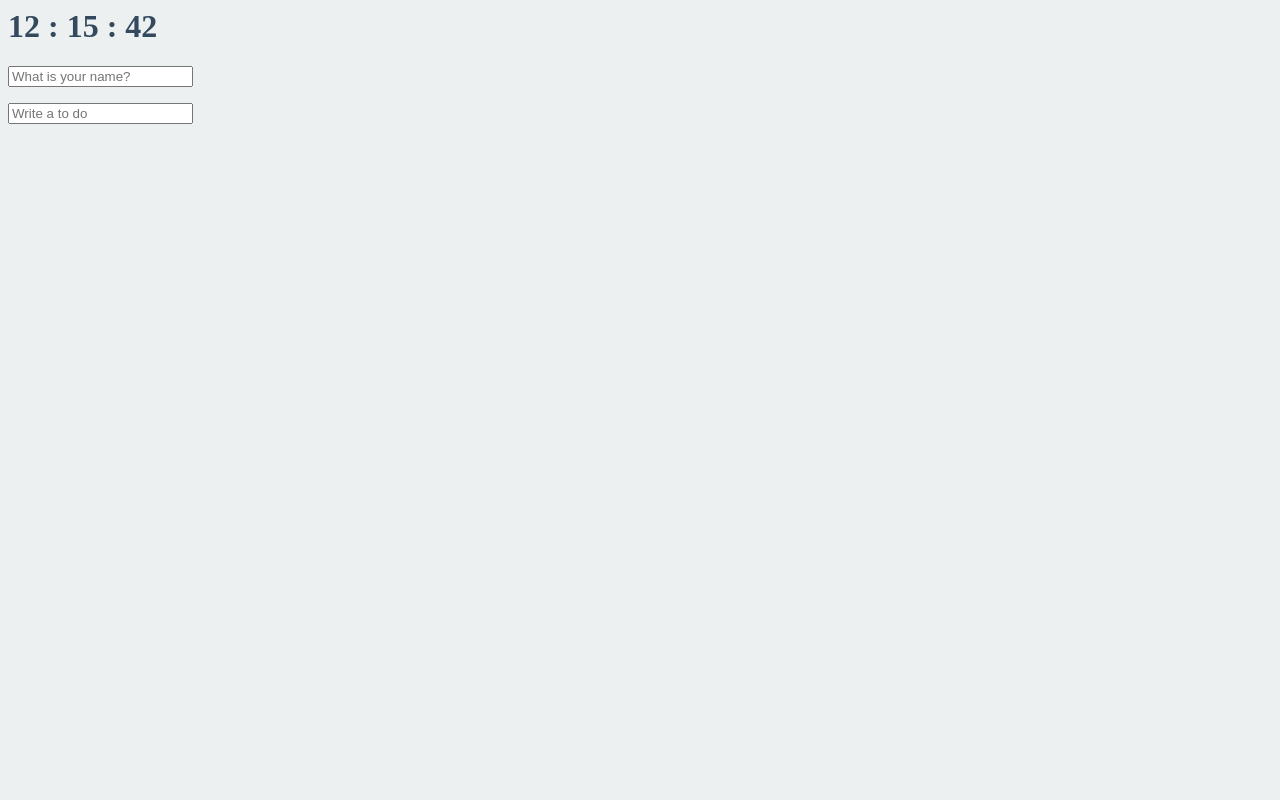
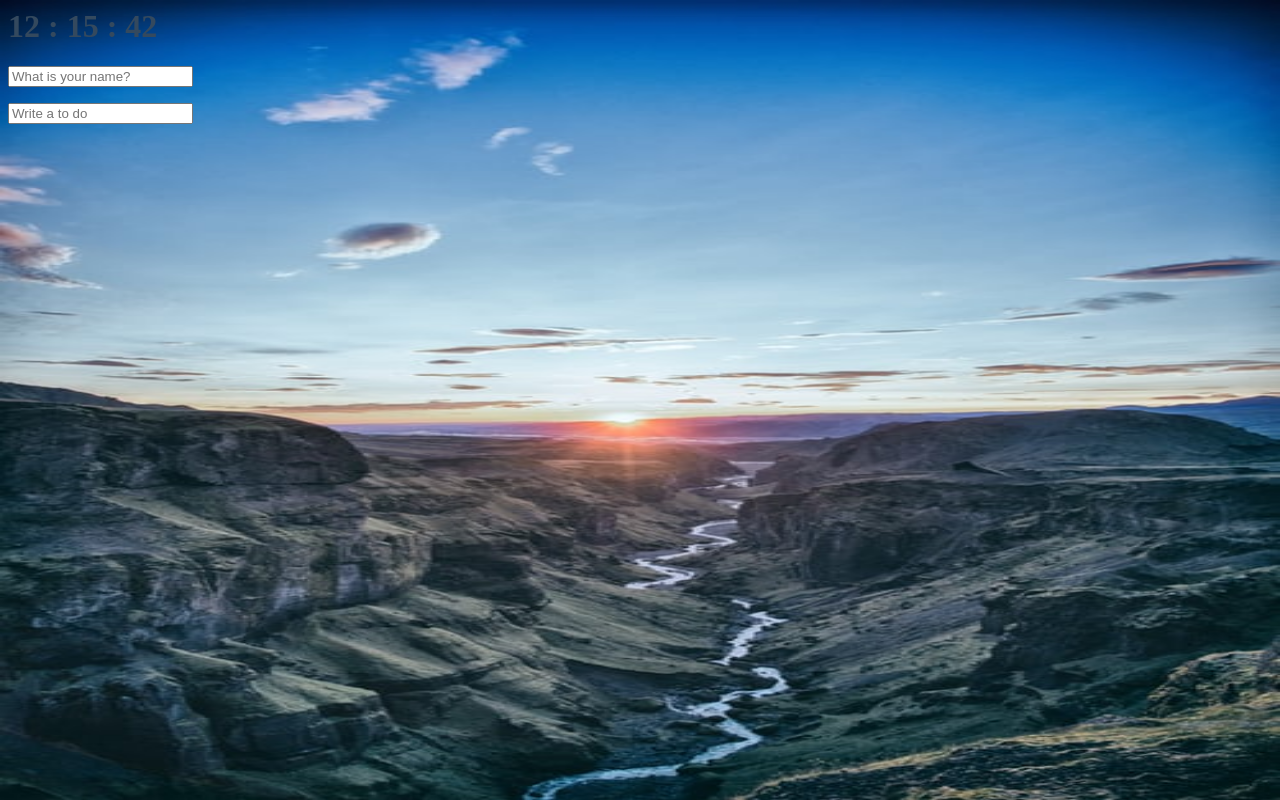
Before and after one commit to jungwone/ToDo-practice, a plain HTML site: page index.html in a window 1280 px wide. Drawn offline with Linux system fonts and the light colour scheme.

Commit message:
백그라운드 이미지
Math.random()
floor, celi
loadend ?
z-index ?
@keyframes?

```diff
--- /dev/null
+++ b/bg.js
@@ -0,0 +1,27 @@
+const body = document.querySelector("body");
+
+const IMG_NUMBER = 3;
+
+function handleImgLoad() {
+  console.log("finished loading");
+}
+
+function paintImage(imgNumber) {
+  const image = new Image();
+  image.src = `images/${imgNumber + 1}.jpg`;
+  image.classList.add("bgImage");
+  body.append(image);
+}
+
+function genRandom() {
+  // 랟덤한 숫자 생성해주는 함수
+  const number = Math.floor(Math.random() * 3);
+  return number;
+}
+
+function init() {
+  const randomNumber = genRandom();
+  paintImage(randomNumber);
+}
+
+init();
--- a/index.css
+++ b/index.css
@@ -1,5 +1,5 @@
 body {
-  background-color: #ecf0f1;
+  background-color: #2c3e50;
 }
 
 body {
@@ -18,3 +18,22 @@ body {
 .showing {
   display: block;
 }
+
+@keyframes fadeIn {
+  from {
+    opacity: 0;
+  }
+  to {
+    opacity: 1;
+  }
+}
+
+.bgImage {
+  position: absolute;
+  top: 0px;
+  left: 0px;
+  width: 100%;
+  height: 100%;
+  z-index: -1;
+  animation: fadeIn 0.5s linear;
+}
--- a/index.html
+++ b/index.html
@@ -22,6 +22,7 @@
       <script src="clock.js"></script>
       <script src="greeting.js"></script>
       <script src="todo.js"></script>
+      <script src="bg.js"></script>
     </body>
   </html>
 </DOCTYPE>
```
Also changed, not shown: images/1.jpg (added), images/2.jpg (added), images/3.jpg (added).
